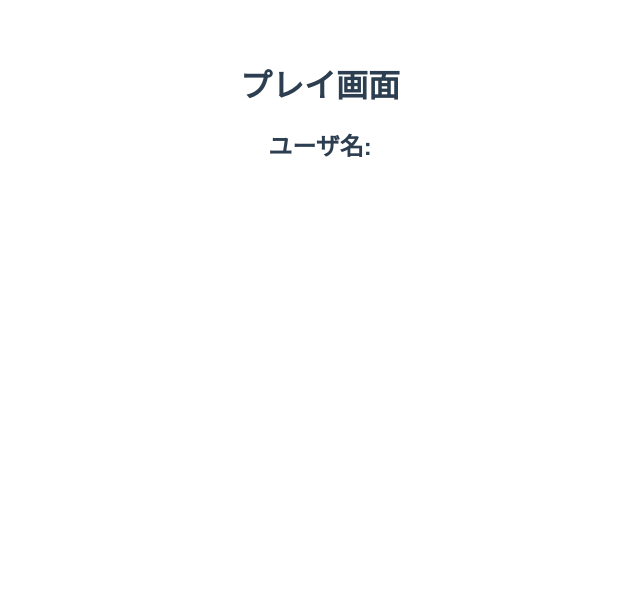
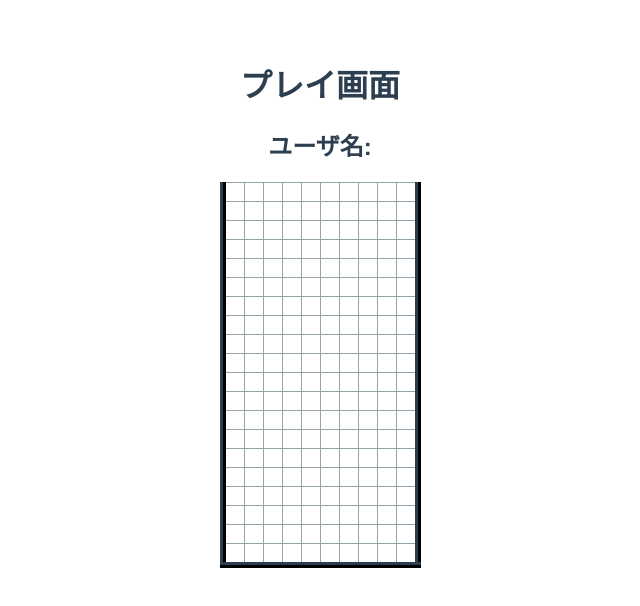
Before and after one commit to horitomoyuki/vue-tetris, a Vue app: page /play in a window 1280 px wide. Shown: the top 606 px of the page, without its empty margins (320-960 px from the left). Built offline with nearby package versions, Linux system fonts and the light colour scheme.

Commit message:
Update PlayPage.vue

```diff
--- a/src/pages/PlayPage.vue
+++ b/src/pages/PlayPage.vue
@@ -1,10 +1,49 @@
 <script lang="ts" setup>
+  const row = 20;
+  const column = 10;
+
+  const field = new Array(row);
+
+  for (let i = 0; i < row; i++) {
+    const fieldColumn = new Array(column).fill(0);
+    field[i] = fieldColumn;
+  }
 </script>
 
 <template>
   <h1>プレイ画面</h1>
   <h2>ユーザ名: {{ $route.query.name }}</h2>
+
+  <div class="container">
+    <table class="field" style="border-collapse: collapse">
+      <tr
+        v-for="(row, y) in field"
+        :key="y">
+        <td
+          class="block"
+          v-for="(col, x) in row"
+          :key="() => `${x}${y}`"
+        />
+      </tr>
+    </table>
+  </div>
 </template>
 
-<style>
+<style scoped>
+  .container {
+    display: flex;
+    justify-content: center;
+    align-items: stretch;
+  }
+
+  .field {
+    border: ridge 0.4em #2c3e50;
+    border-top: none;
+  }
+
+  .block {
+    width: 1em;
+    height: 1em;
+    border: 0.1px solid #95a5a6;
+  }
 </style>
```
